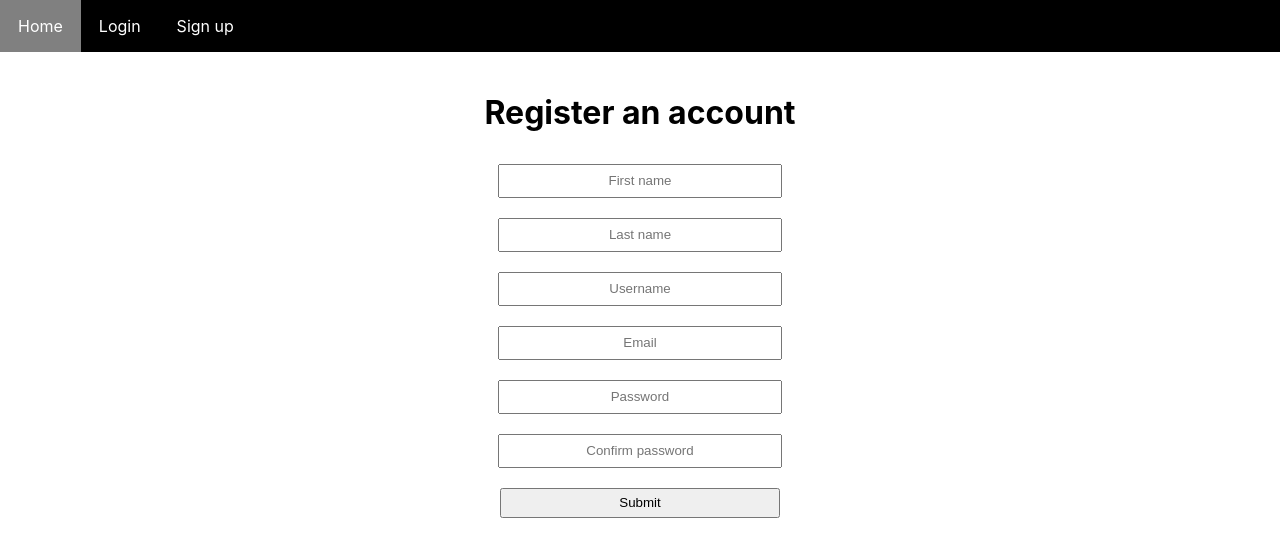
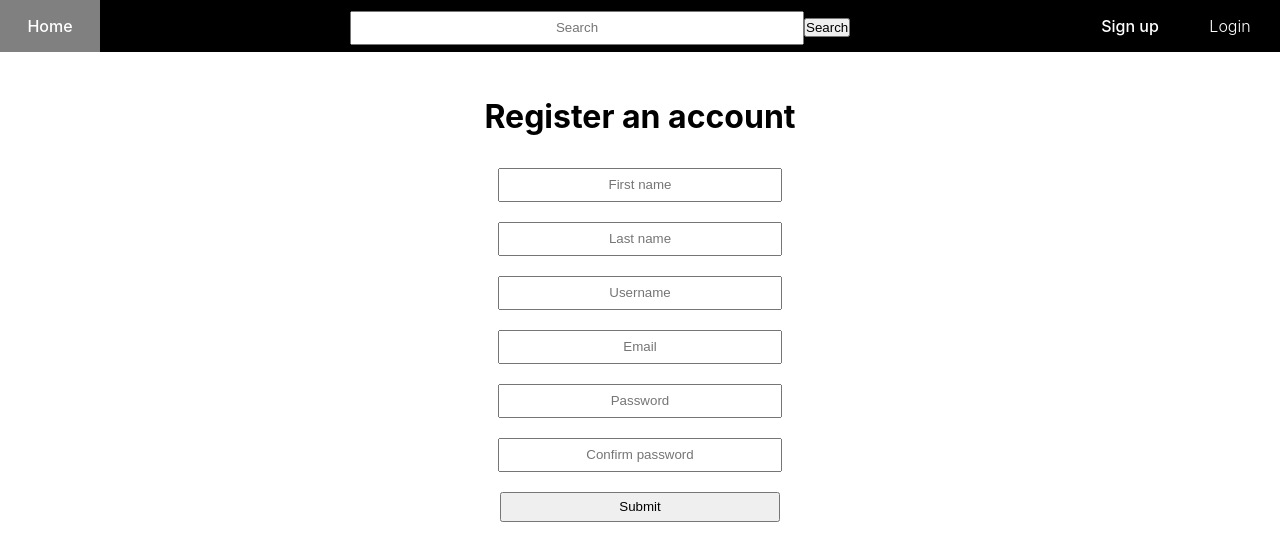
Before and after one commit to icryeverytime/thesis, a React (Create React App) app: page /SignUp in a window 1280 px wide. Shown: the top 560 px of the page. Built offline with nearby package versions, Linux system fonts and the light colour scheme.

Commit message:
Responsive design for Navbar

```diff
--- a/src/navbar/nav.css
+++ b/src/navbar/nav.css
@@ -4,23 +4,186 @@ ul{
     padding: 0;
     overflow: hidden;
     background-color: black;
+    display: inline-block;
+    width: 100%;
 }
-li{
+ a{
+    color: white;
+    padding-top: 16px;
+    padding-bottom: 16px;
+    text-align: center;
     display: inline-block;
-    color:white;
-    padding: 16px 18px;
-    text-align: center;
-
-}
-li a{
-    display: block;
-    color: white;
     text-align: center;
     text-decoration: none;
+    font-weight: 300;
 }
-li:hover{
+/* For Desktop View */
+
+@media screen and (min-width: 1800px) {
+    #navbusca{
+      margin-left: 600px;
+    }
+    #input2{
+        width: 450px;
+    }
+    #inputsubmit{
+        width: 100px;
+    }
+  }
+  @media screen and (max-width: 1800px) and (min-width:1675px)  {
+    #navbusca{
+      margin-left: 500px;
+    }
+    #input2{
+        width: 450px;
+    }
+  }
+@media screen and (max-width: 1800px) and (min-width:856px)  {
+    #navbusca{
+      margin-left: 500px;
+    }
+    #input2{
+        width: 450px;
+    }
+  }
+  @media screen and (max-width: 1675px) and (min-width:1585px) {
+    #navbusca{
+      margin-left: 400px;
+    }
+  }
+  @media screen and (max-width:1585px) and (min-width:1450px){
+    #navbusca{
+        margin-left: 350px;
+    }
+  }
+  @media screen and (max-width:1450px) and (min-width:1250px){
+      #navbusca{
+          margin-left: 250px;
+      }
+  }
+  @media screen and (max-width:1250px) and (min-width:1150px){
+    #navbusca{
+        margin-left: 200px;
+    }
+  }
+  @media screen and (max-width:1150px) and (min-width:1075px){
+    #navbusca{
+        margin-left: 150px;
+    }
+  }
+  @media screen and (max-width:1075px) and (min-width:975px){
+    #navbusca{
+        margin-left: 100px;
+    }
+  }
+  @media screen and (max-width:975px) and (min-width:915px){
+    #navbusca{
+        margin-left: 50px;
+    }
+  }
+  @media screen and (max-width:915px) and (min-width:856px){
+    #navbusca{
+        margin-left: 0px;
+    }
+
+  }
+  @media screen and (max-width:856px) and (min-width:760px){
+    #navbusca{
+        margin-left: 40px;
+    }
+    #input2{
+        width: 350px;
+    }
+  }
+  @media screen and (max-width:760px){
+      #navbusca{
+          margin-left: 0px;
+      }
+  }
+  @media screen and (max-width:760px) and (min-width:690px){
+    #input2{
+        width: 325px;
+    }
+  }
+  @media screen and (max-width:690px) and (min-width:638px){
+    #input2{
+        width: 275px;
+    }
+  }
+  @media screen and (max-width:638px) and (min-width:586px){
+    #input2{
+        width: 225px;
+    }
+  }
+  @media screen and (min-width:540px) {
+      a{
+          width: 100px;
+      }
+  }
+  @media  screen and (max-width:540px) and (min-width: 415px){
+      a{
+          width: 75px;
+      }
+  }
+  @media screen and (max-width:586px) and (min-width:468px){
+    #input2{
+        width: 175px;
+    }
+  }
+  @media screen and (max-width:468px) and (min-width:415px){
+      #input2{
+          width: 125px;
+      }
+  }
+  @media screen and (min-width: 415px){
+      #threebars{
+          display: none;
+      }
+      #x{
+          display: none;
+      }
+      #navbusca{
+        display: inline;
+      }
+  }
+  @media screen and (max-width:415px) {
+      .nonresponsive{
+          display: none;
+      }
+      .responsive{
+        display: block;
+      }
+      a{
+          width: 100%;
+      }
+      #input2{
+          width: 90%;
+          margin-left: auto;
+          margin-right: auto;
+          margin-bottom: 5px;
+      }
+  }
+#navbusca{
+    text-align: center;
+    margin-top: 0px;
+}
+#input2{
+    line-height: 30px;
+    padding: 0px;
+    text-align: center;
+}
+#inputsubmit{
+    line-height: 30px;
+    padding: 0px;
+    text-align: center;
+}
+a:hover{
     background-color: grey;
+    font-weight: 500;
 }
-.activo li{
-    color: blue;
+.active{
+    font-weight: 500;
 }
+.right{
+    float: right;
+}
--- a/src/navbar/navindex.js
+++ b/src/navbar/navindex.js
@@ -3,24 +3,63 @@ import './nav.css';
 import {NavLink} from 'react-router-dom';
 
 class Navbar extends React.Component{
+    constructor(props){
+        super(props);
+        this.display=this.display.bind(this);
+        this.nodisplay=this.nodisplay.bind(this);
+    }
+    display(){
+        var three=document.getElementById('threebars');
+        var form=document.getElementById('navbusca');
+        var input1=document.getElementById('input2');
+        var home=document.getElementById('home');
+        var login=document.getElementById('login');
+        var sign=document.getElementById('signup');
+        var x=document.getElementById('x');
+        three.className="nonresponsive";
+        x.className="responsive";
+        form.className="responsive";
+        input1.className="responsive";
+        home.className="responsive";
+        login.className="right responsive";
+        sign.className="right responsive";
+    }
+    nodisplay()
+    {
+        var three=document.getElementById('threebars');
+        var form=document.getElementById('navbusca');
+        var input1=document.getElementById('input2');
+        var home=document.getElementById('home');
+        var login=document.getElementById('login');
+        var sign=document.getElementById('signup');
+        var x=document.getElementById('x');
+        three.className="responsive";
+        x.className="nonresponsive";
+        form.className="nonresponsive";
+        input1.className="nonresponsive";
+        home.className="nonresponsive";
+        login.className="right nonresponsive";
+        sign.className="right nonresponsive";
+    }
     render()
     {
         return(
                 <nav>
-                    <ul><NavLink activeclassname="activo" to="/" exact="true">
-                        <li>
+                    <ul>
+                    <a id="threebars" className='responsive' onClick={this.display}>Three</a>
+                    <a id="x" className='nonresponsive' onClick={this.nodisplay}>X</a>
+                    <NavLink id="home" className="nonresponsive" activeclassname="active" to="/" exact="true" onClick={this.nodisplay}>
                            Home
-                        </li>
                         </NavLink>
-                        <NavLink activeclassname="activo" to="/Login">
-                        <li>
+                        <form id='navbusca' className='nonresponsive'>
+                            <input id="input2" type='text' placeholder='Search'></input>
+                            <input id="inputsubmit" type="submit" value="Search"/>
+                        </form>
+                        <NavLink id="login" className='right nonresponsive' activeclassname="active" to="/Login" onClick={this.nodisplay}>
                             Login
-                        </li>
                         </NavLink>
-                        <NavLink activeclassname="activo" to="/SignUp">
-                        <li>
+                        <NavLink  id="signup" className="right nonresponsive" activeclassname="active" to="/SignUp" onClick={this.nodisplay}>
                             Sign up
-                        </li>
                         </NavLink>
                     </ul>
                 </nav>
--- a/src/signup/SignUpindex.js
+++ b/src/signup/SignUpindex.js
@@ -122,23 +122,23 @@ class SignUp extends React.Component{
     render()
     {
         return(
-            <form onSubmit={this.handleSubmit}>
+            <form id="form" onSubmit={this.handleSubmit}>
                 <h1>Register an account</h1>
                 {
                     this.state.firstnamerequired===true &&
                     <p className="error">First name is required</p>
                 }
-                <input type="text" placeholder="First name" name="firstname" value={this.state.firstname} onChange={this.handleChange} onBlur={this.handleChange} className={this.state.firstnamerequired ? 'inputvalid':''} required/>
+                <input id="input" type="text" placeholder="First name" name="firstname" value={this.state.firstname} onChange={this.handleChange} onBlur={this.handleChange} className={this.state.firstnamerequired ? 'inputvalid':''} required/>
                 {
                     this.state.lastnamerequired===true &&
                     <p className="error">Last name is required</p>
                 }
-                <input type="text"  name="lastname" placeholder="Last name" value={this.state.lastname} onChange={this.handleChange} onBlur={this.handleChange} className={this.state.lastnamerequired ? 'inputvalid':''} required/>
+                <input id="input" type="text"  name="lastname" placeholder="Last name" value={this.state.lastname} onChange={this.handleChange} onBlur={this.handleChange} className={this.state.lastnamerequired ? 'inputvalid':''} required/>
                 {
                     this.state.usernamerequired===true &&
                     <p className="error">Username is required</p>
                 }
-                <input type="text" name="username" placeholder="Username" value={this.state.username} onChange={this.handleChange} onBlur={this.handleChange} className={this.state.usernamerequired ? 'inputvalid':''} required/>
+                <input id="input" type="text" name="username" placeholder="Username" value={this.state.username} onChange={this.handleChange} onBlur={this.handleChange} className={this.state.usernamerequired ? 'inputvalid':''} required/>
                 {
                     this.state.emailrequired===true &&
                     <p className="error">Email is required</p>
@@ -147,12 +147,12 @@ class SignUp extends React.Component{
                     this.state.emailmatch===true &&
                     <p className="error">Email is invalid</p>
                 }
-                <input type="email"  placeholder="Email" name="email" value={this.state.email} onChange={this.handleChange} onBlur={this.secondchange} className={(this.state.emailrequired||this.state.emailmatch) ? 'inputvalid':''} required/>
+                <input id="input" type="email"  placeholder="Email" name="email" value={this.state.email} onChange={this.handleChange} onBlur={this.secondchange} className={(this.state.emailrequired||this.state.emailmatch) ? 'inputvalid':''} required/>
                 {
                     this.state.passwordrequired===true &&
                     <p className="error">Password is required</p>
                 }
-                <input type="password" name="password" placeholder="Password"value={this.state.password} onChange={this.handleChange} onBlur={this.handleChange} className={this.state.passwordrequired ? 'inputvalid':''} required/>
+                <input id="input" type="password" name="password" placeholder="Password"value={this.state.password} onChange={this.handleChange} onBlur={this.handleChange} className={this.state.passwordrequired ? 'inputvalid':''} required/>
                 {
                     this.state.confirmpasswordrequired===true &&
                     <p className="error">Confirm password is required</p>
@@ -161,8 +161,8 @@ class SignUp extends React.Component{
                     this.state.equalpassword===true &&
                     <p className="error">Passwords don't matchup</p>
                 }
-                <input type="password" name="confirmpassword" placeholder="Confirm password" value={this.state.confirmpassword} onChange={this.secondchange} onBlur={this.secondchange} className={(this.state.confirmpasswordrequired || this.state.equalpassword) ? 'inputvalid':''} required/>
-                <input type="submit" value="Submit" />
+                <input id="input" type="password" name="confirmpassword" placeholder="Confirm password" value={this.state.confirmpassword} onChange={this.secondchange} onBlur={this.secondchange} className={(this.state.confirmpasswordrequired || this.state.equalpassword) ? 'inputvalid':''} required/>
+                <input id="input" type="submit" value="Submit" />
             </form>
         );
     }
--- a/src/signup/signup.css
+++ b/src/signup/signup.css
@@ -1,4 +1,4 @@
-form{
+#form{
     display: flex;
     flex-direction: column;
     justify-content: center;
@@ -9,7 +9,10 @@ label{
     margin-top: 5px;
     margin-bottom: 5px;
 }
-input{
+#threebars{
+    margin: 0px;
+}
+#input{
     width: 280px;
     height: 30px;
     padding: 0px;
```
